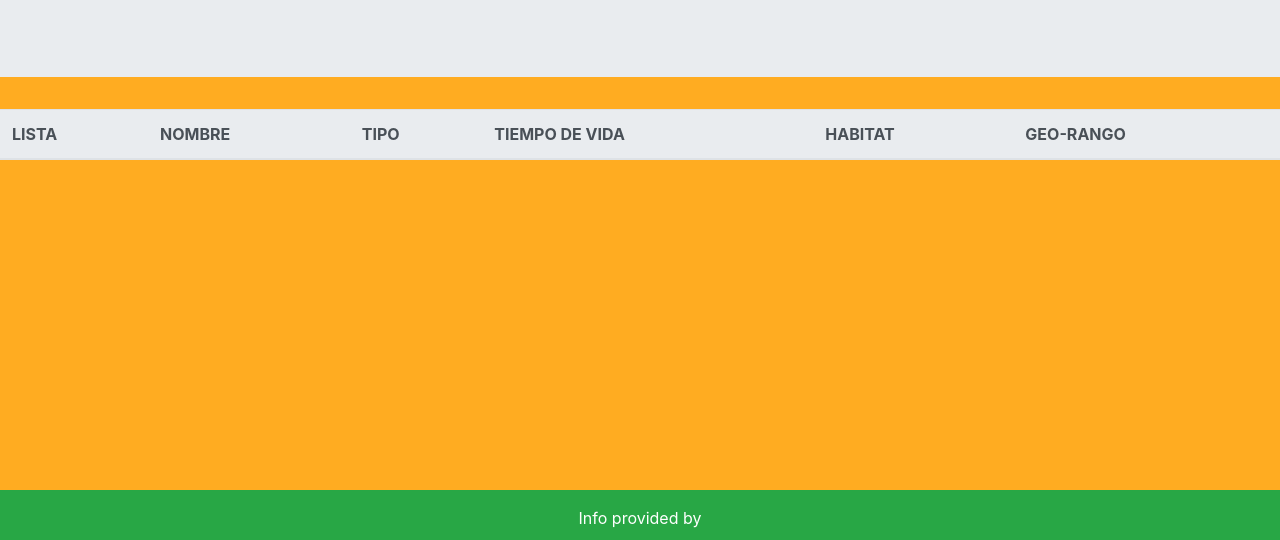
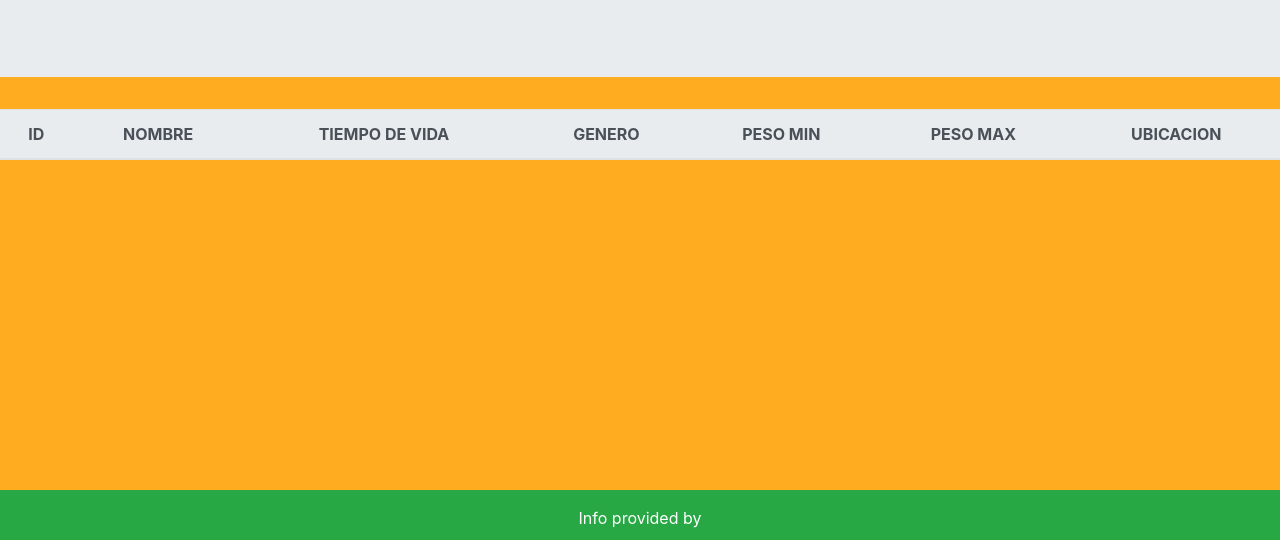
Before and after one commit to chiliwis/Proyecto3_dashboard, a plain HTML site: page index.html in a window 1280 px wide. Shown: the part 260-800 px from the top of the page. Drawn offline with nearby package versions, Linux system fonts and the light colour scheme; no server answers.

Commit message:
Info de tabla lista AGAIN

```diff
--- a/JS/main.js
+++ b/JS/main.js
@@ -16,12 +16,12 @@ function cargarAnimales(){
             tblAnimales.innerHTML="";
             for (const animales of result) {
                 let tr = `<tr>
-                <td>1</td>
-                <td>${animales.name}</td>
+                <td>${animales.id}</td>
                 <td>${animales.latin_name}</td>
+                <td>${animales.lifespan}</td>
                 <td>${animales.animal_type}</td>
-                <td>${animales.lifespan}</td>
-                <td>${animales.habitat}</td>
+                <td>${animales.weight_min}</td>
+                <td>${animales.weight_max}</td>
                 <td>${animales.geo_range}</td>
 
                 </tr>`;
--- a/index.html
+++ b/index.html
@@ -39,15 +39,16 @@
     </div>
 
 
-    <table class="table">
-      <thead class="thead-light">
+    <table class="table text-lg-center">
+      <thead class="thead-light ">
         <tr>
-          <th>LISTA</th>
+          <th>ID</th>
           <th>NOMBRE</th>
-          <th>TIPO</th>
           <th>TIEMPO DE VIDA</th>
-          <th>HABITAT</th>
-          <th>GEO-RANGO</th>
+          <th>GENERO</th>
+          <th>PESO MIN</th>
+          <th>PESO MAX</th>
+          <th>UBICACION</th>
 
         </tr>
       </thead>
```
